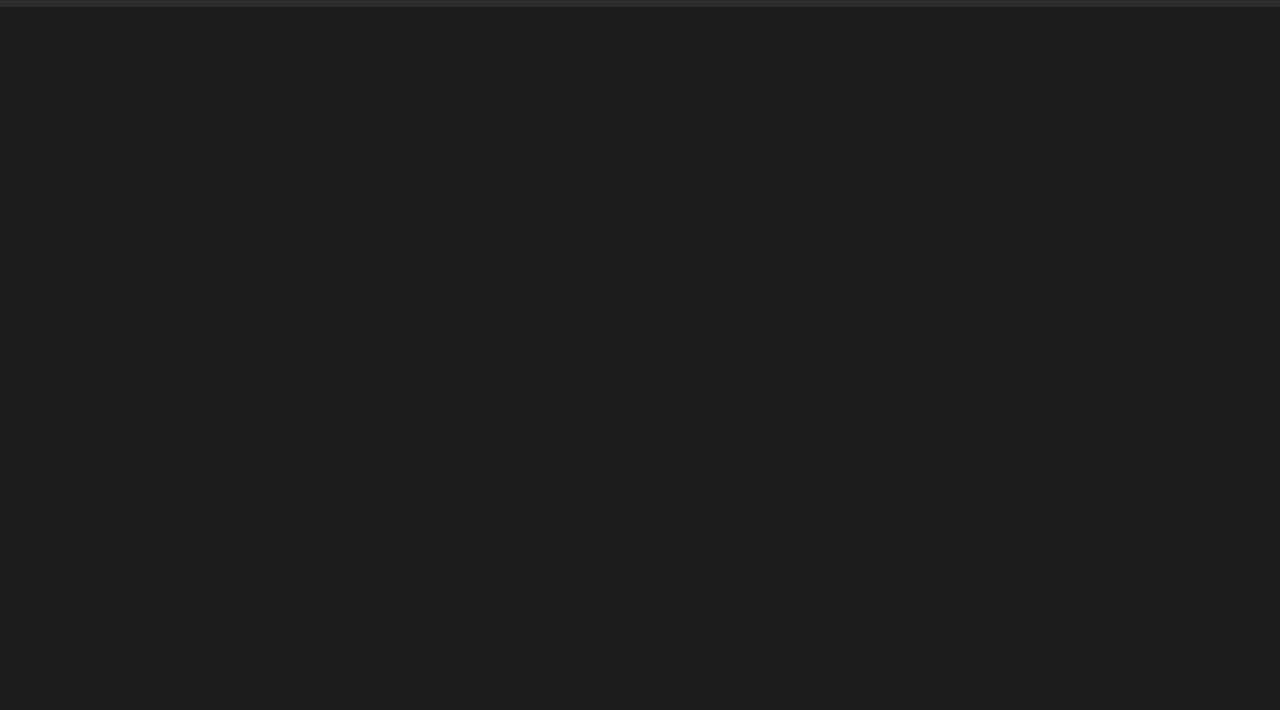
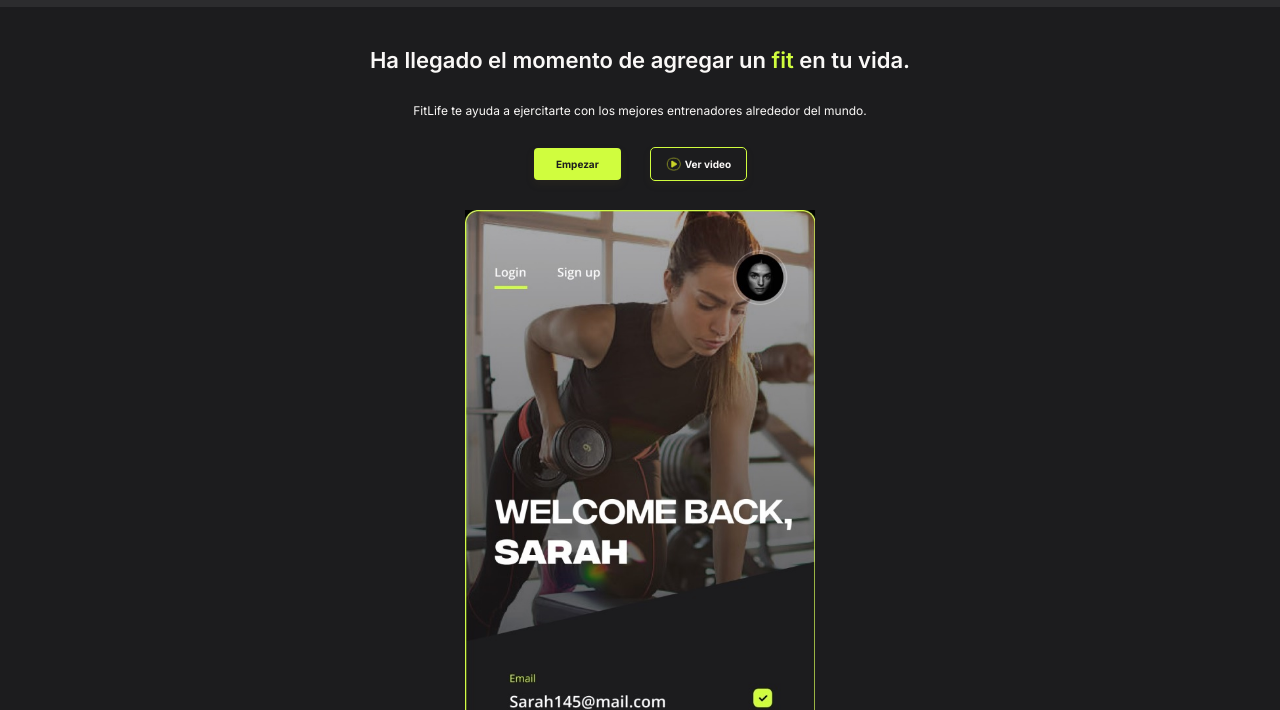
Before and after one commit to strikervc/FitLife, a plain HTML site: page index.html in a window 1280 px wide. Shown: the part 90-800 px from the top of the page. Drawn offline with Linux system fonts and the light colour scheme.

Commit message:
onboarding section added to index page

```diff
--- a/index.html
+++ b/index.html
@@ -9,6 +9,7 @@
 <link rel="preconnect" href="https://fonts.gstatic.com" crossorigin>
 <link href="https://fonts.googleapis.com/css2?family=Inter:wght@400;600;700&display=swap" rel="stylesheet">
 <link rel="stylesheet" href="./styles.css">
+<link rel="icon" type="image/x-icon" href="./assets/icons/weights-04.png">
 <body>
     <header>
         <nav>
@@ -42,7 +43,19 @@
     </header>
     <main>
         <section class="main-onboarding">
-
+            <div class="main-onboarding--container">
+                <h3>Ha llegado el momento de agregar un <span class="green">fit</span> en tu vida.</h3>
+                <p>FitLife te ayuda a ejercitarte con los mejores entrenadores alrededor del mundo.</p>
+                <div class="main-onboarding--buttons">
+                    <div class="start-button">Empezar</div>
+                    <div class="watch-video-button">
+                        <img src="./assets/icons/play-03.png">Ver video</div>
+                </div>
+                <picture>
+                    <source srcset="./assets/img/login.jpg">
+                    <img alt="login" class="login-image">
+                </picture>
+            </div>
         </section>
     </main>
 </body>
--- a/styles.css
+++ b/styles.css
@@ -20,6 +20,8 @@ html {
 
 body {
   background-color: var(--dark-gray);
+  color: var(--almost-white);
+  min-width: 463px;
 }
 
 nav {
@@ -76,6 +78,82 @@ nav .navbar-right .header--download-buttons-container img {
   width: 100px;
 }
 
+.main-onboarding {
+    width: 100vw;
+}
+
+.main-onboarding .main-onboarding--container {
+    height: auto;
+    display: grid;
+    grid-template-rows: auto auto auto auto;
+    gap: 3rem;
+    place-items: center;
+    padding: 4rem;
+
+}
+
+.main-onboarding .main-onboarding--container h3 {
+    font-weight: 600;
+    font-size: 2.2rem;
+    text-align: center;
+}
+
+.main-onboarding .main-onboarding--container p {
+    font-weight: 400;
+    font-size: 1.2rem;
+    text-align: center;
+}
+
+.main-onboarding .main-onboarding--container .main-onboarding--buttons {
+    display: flex;
+    justify-content: center;
+    align-items: center;
+    gap: 3rem;
+}
+
+.main-onboarding .main-onboarding--container .main-onboarding--buttons .start-button{
+    padding: 1rem 2.2rem;
+    width: auto;
+    height: auto;
+    background-color: var(--fit-green);
+    box-shadow: 0px 4px 8px rgba(89, 73, 30, 0.16);
+    border: none;
+    border-radius: 4px;
+    font-size: 1rem;
+    font-weight: bold;
+    text-decoration: none;
+    color: var(--dark-gray);
+}
+
+.main-onboarding .main-onboarding--container .main-onboarding--buttons .watch-video-button{
+    display: flex;
+    align-items: center;
+    gap: 4px;
+    padding: 0.85rem 1.5rem;
+    width: auto;
+    height: auto;
+    outline: 1px solid var(--fit-green);
+    box-shadow: 0px 4px 8px rgba(89, 73, 30, 0.16);
+    border-radius: 4px;
+    font-size: 1rem;
+    font-weight: bold;
+    text-decoration: none;
+
+}
+
+.main-onboarding .main-onboarding--container .main-onboarding--buttons .watch-video-button img{
+    width: 1.5rem;
+}
+
+.main-onboarding .main-onboarding--container .green {
+    color: var(--fit-green);
+}
+
+.main-onboarding .main-onboarding--container .login-image {
+    width: 350px;
+}
+
+
 @media (max-width: 1279px) {
     .navbar-right ul {
         visibility: hidden;
```
Also changed, not shown: assets/img/login.jpg (added).
